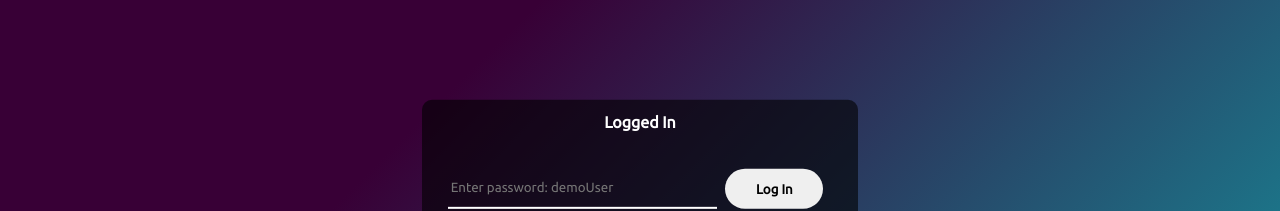
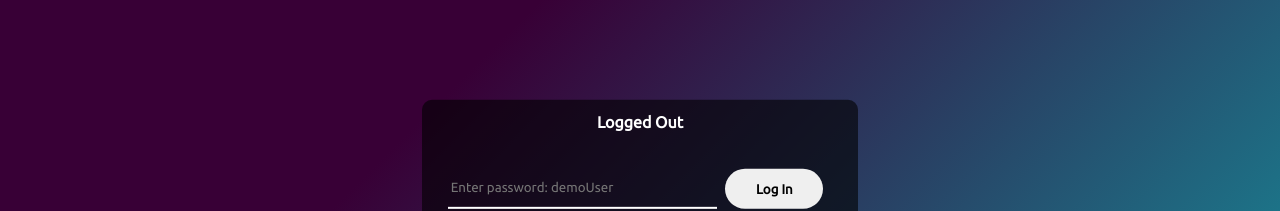
Before and after one commit to ajit1411/to-do-app-with-context, a React (Create React App) app: page / in a window 1280 px wide. Shown: the top 211 px of the page. Built offline with nearby package versions, Linux system fonts and the light colour scheme.

Commit message:
loggod in chanaged to out

```diff
--- a/src/Components/Main/Main.js
+++ b/src/Components/Main/Main.js
@@ -118,7 +118,7 @@ const Main = () => {
                                 <React.Fragment>
                                     <div className='main__logged-out'>
                                         <span className='title'>
-                                            Logged In
+                                            Logged Out
                                         </span>
 
                                         <div className='main__user-form'>
```
